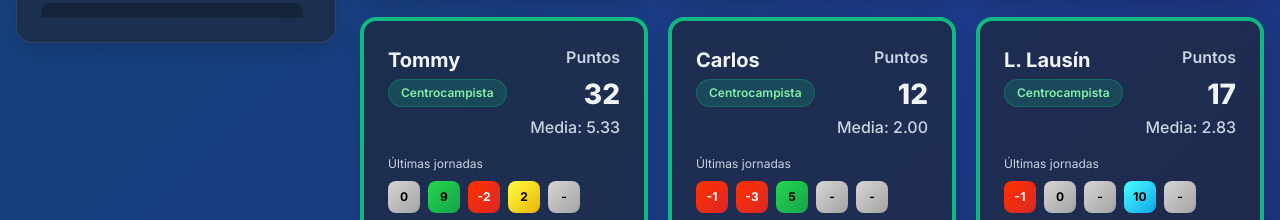
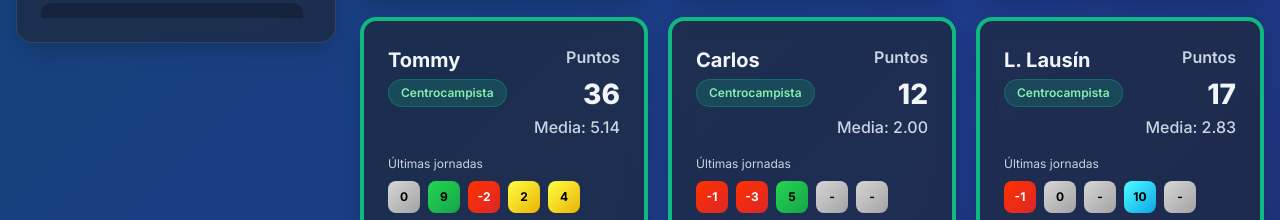
Before and after one commit to Gabrivaa33/EFMOBoadilla26-27, a plain HTML site: page FantasyEfmo.html in a window 1280 px wide. Shown: the part 1091-1311 px from the top of the page. Drawn offline with nearby package versions, Linux system fonts and the light colour scheme.

Commit message:
Update points and comments in FantasyEfmo.html

```diff
--- a/FantasyEfmo.html
+++ b/FantasyEfmo.html
@@ -1553,12 +1553,12 @@
         "comment": "↩️ (6,4)"
       },
       {
-        "points": null,
+        "points": 4,
         "minutes": 74,
         "goals": 0,
         "assists": 0,
         "cards": 0,
-        "comment": "↪️"
+        "comment": "↪️ (6,9)"
       }
     ]
   },
@@ -2356,12 +2356,12 @@
         "comment": "↩️ (7,2)"
       },
       {
-        "points": null,
+        "points": 1,
         "minutes": 74,
         "goals": 0,
         "assists": 0,
         "cards": 0,
-        "comment": "↪️"
+        "comment": "↪️ (6,2)"
       }
     ]
   },
```
